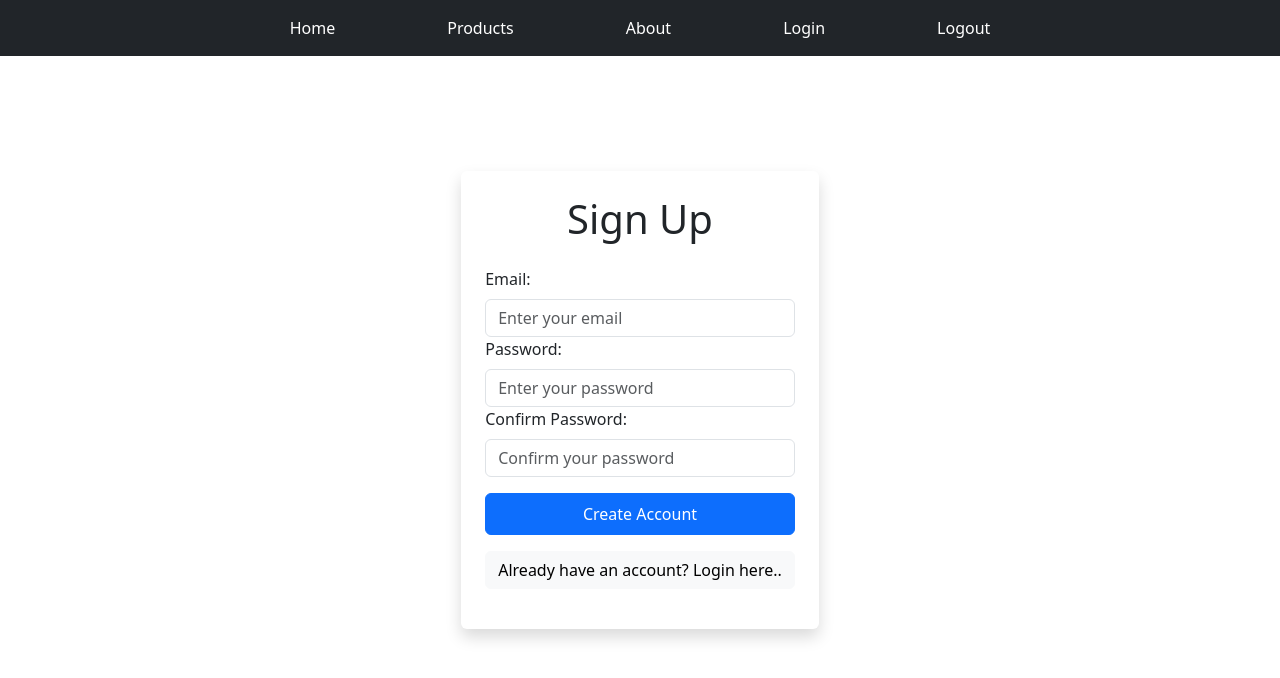
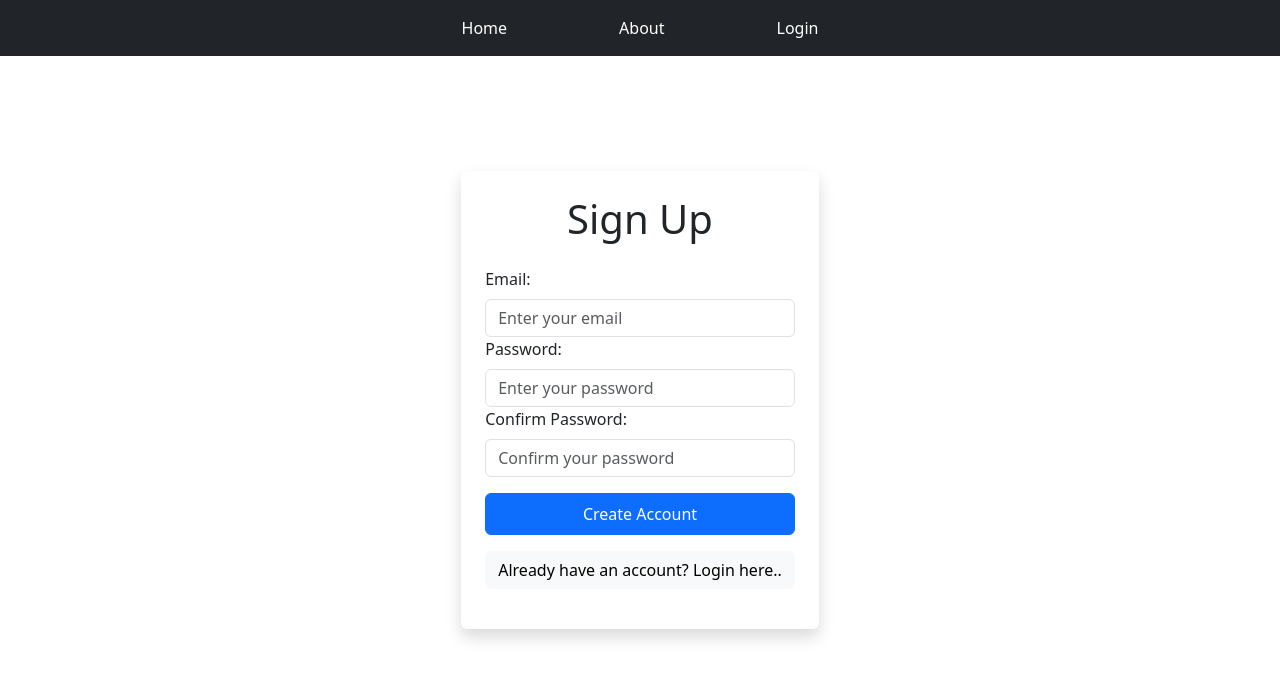
Before and after one commit to raufurkhan/Expense-Tracker, a React (Create React App) app: page /login in a window 1280 px wide. Shown: the top 678 px of the page. Built offline with nearby package versions, Linux system fonts and the light colour scheme.

Commit message:
Edit User Details

```diff
--- a/src/App.js
+++ b/src/App.js
@@ -4,7 +4,7 @@ import { BrowserRouter as Router, Route, Switch } from 'react-router-dom';
 import Login from './components/pages/Login';
 import Products from './components/products/Products';
 import NavBar from './components/NavBar/NavBar';
-import Profile from './components/pages/Profile';
+import Profile from './components/Profile/Profile';
 
 const App = () => {
 
--- a/src/components/NavBar/NavBar.js
+++ b/src/components/NavBar/NavBar.js
@@ -1,21 +1,24 @@
-import React from 'react';
+import React, { useContext }  from 'react';
 import { Navbar, Nav, Container } from 'react-bootstrap';
-import { Link } from 'react-router-dom';
+import { Link, useHistory } from 'react-router-dom';
+import AuthContext from '../store/auth-context';
 
 
-const NavBar = (props) => {
+const NavBar = () => {
+    const ctx=useContext(AuthContext);
+    const isLoggedIn=ctx.isLoggedIn;
 
     const linkStyle = {
         color: 'white',
         textDecoration: 'none',
     };
-    //   const history = useHistory();
+       const history = useHistory();
 
-    //   if (!isLoggedIn) {
-    //     history.replace('/login');
-    //   }
+      if (!isLoggedIn) {
+         history.replace('/login');
+       }
     function logoutHandler() {
-        console.log('clicked logout');
+        ctx.logout();
     }
 
 
@@ -34,32 +37,33 @@ const NavBar = (props) => {
                                     Home
                                 </Nav.Link>
                             </Nav.Item>
-                            {/* {isLoggedIn && ( */}
+                            {isLoggedIn && (
                             <Nav.Item className="mx-5">
                                 <Nav.Link as={Link} to="/products" style={linkStyle}>
                                     Products
                                 </Nav.Link>
                             </Nav.Item>
-                            {/* )} */}
+                            )}
+
                             <Nav.Item className="mx-5">
                                 <Nav.Link as={Link} to="/about" style={linkStyle}>
                                     About
                                 </Nav.Link>
                             </Nav.Item>
-                            {/* {!isLoggedIn && ( */}
+                            {!isLoggedIn && (
                             <Nav.Item className="mx-5">
                                 <Nav.Link as={Link} to="/login" style={linkStyle}>
                                     Login
                                 </Nav.Link>
                             </Nav.Item>
-                            {/* )} */}
-                            {/* {isLoggedIn && ( */}
+                             )}
+                             {isLoggedIn && (
                             <Nav.Item className="mx-5">
                                 <Nav.Link onClick={logoutHandler} style={linkStyle}>
                                     Logout
                                 </Nav.Link>
                             </Nav.Item>
-                            {/* )} */}
+                             )}
                         </Nav>
                     </Navbar.Collapse>
                 </Container>
--- a/src/components/pages/Profile.js
+++ b/src/components/Profile/Profile.js
@@ -137,6 +137,9 @@ const Profile = () => {
                             <div className='text-center my-1 mx-3 d-flex'>
                                 <strong>Email :</strong>
                                 <p>&nbsp;{email}</p>
+                                </div>
+                            <div className='text-center my-1 mx-3 d-flex'>
+                            <Button variant="success" type="submit" className='my-2 p-1 mr-2' onClick={verifyEmailHandler}>Verify Email</Button>
                             </div>
                         </Card>
                     </Col>
```
Also changed, not shown: src/components/Profile/UpdateProfile.js (added, +21 -0 lines).
